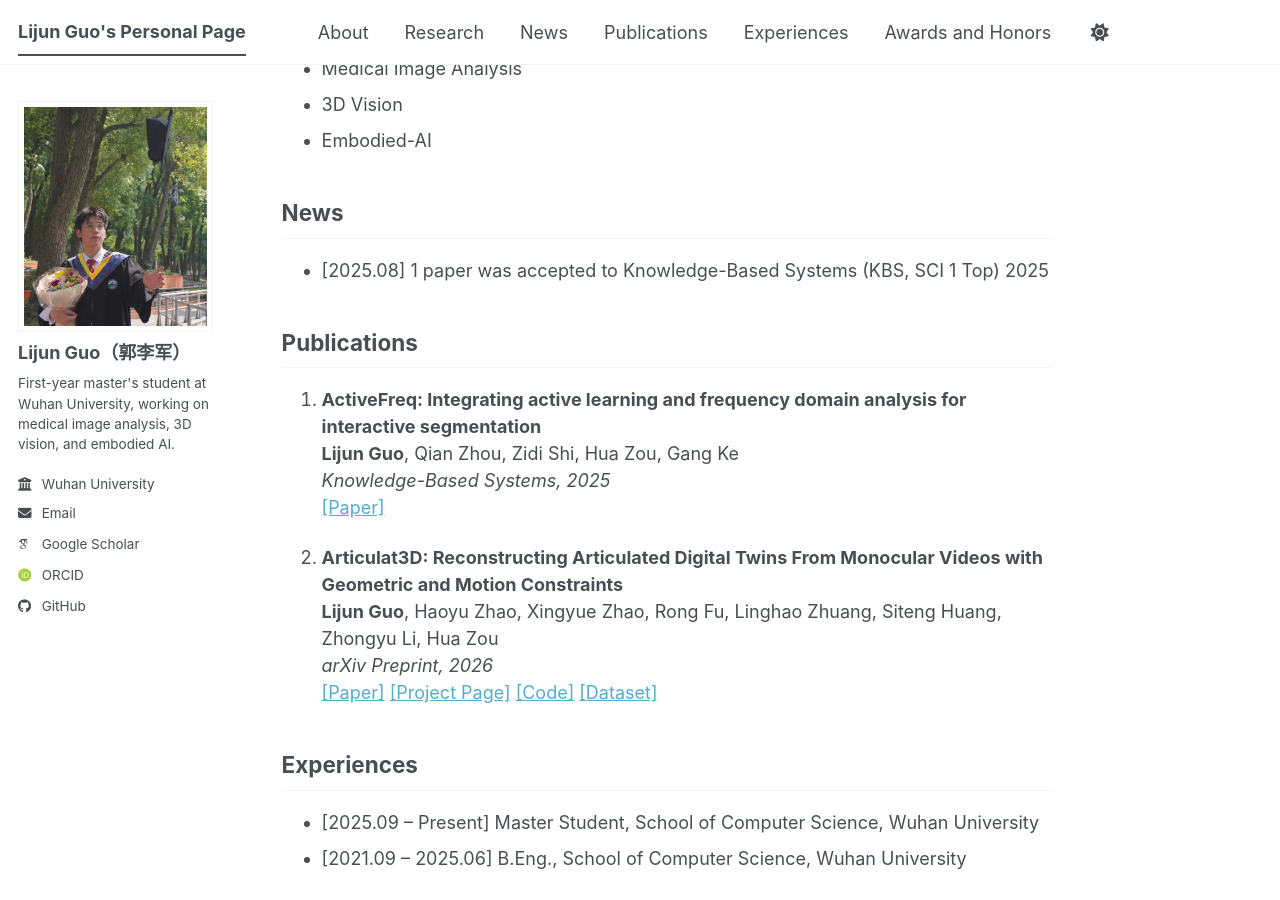
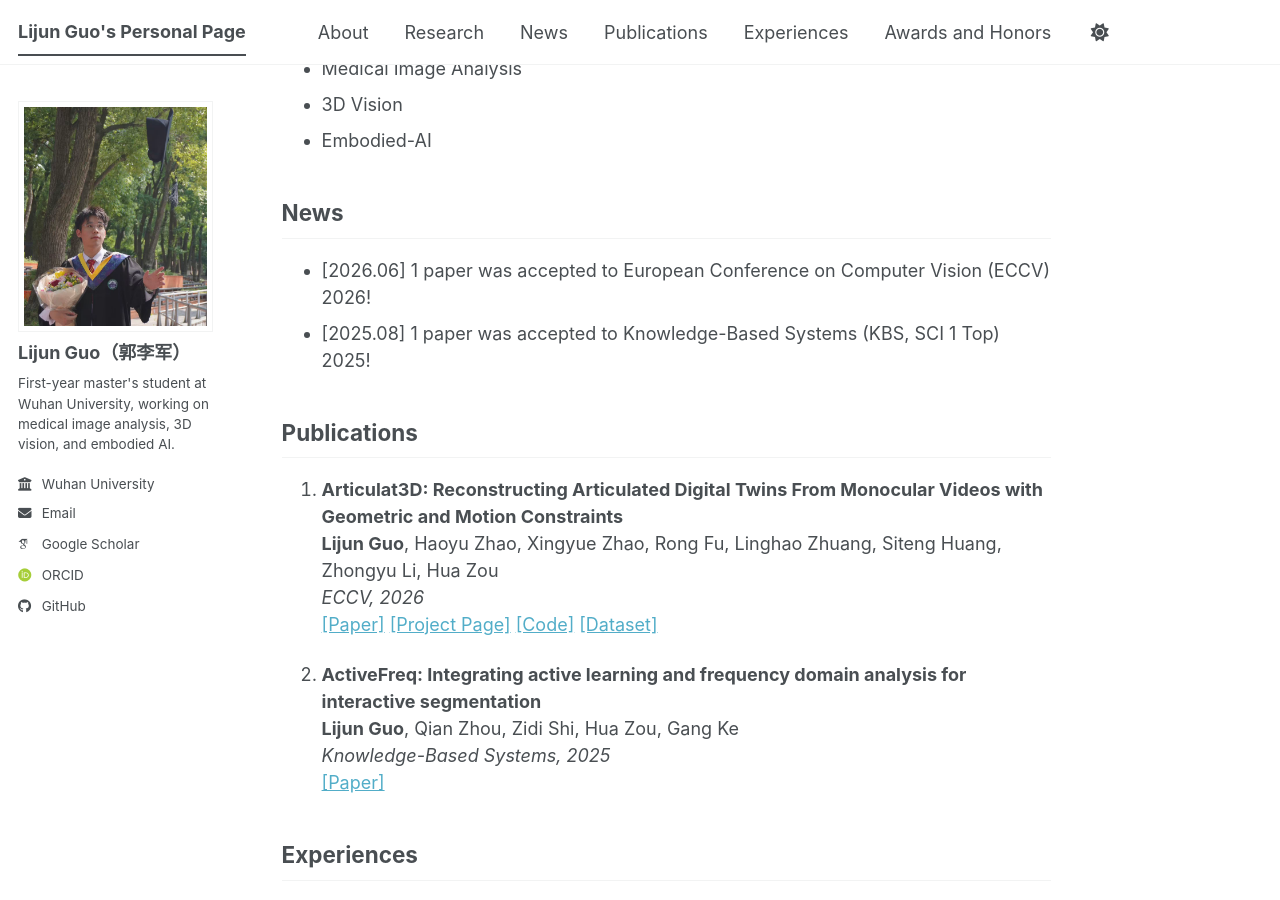
Before and after one commit to ShawnRicardo/ShawnRicardo.github.io, a Jekyll site: the page built from _pages/about.md, in a window 1280 px wide and 900 px high, scrolled down 597 px. Built offline with Jekyll 4.4.1, drawn with Linux system fonts in a browser that asks for light colours; some web fonts are replaced; a script bundle is joined from its source files by our own code; library files that are not in the unit come from our copies.

Commit message:
ECCV2026

```diff
--- a/_pages/about.md
+++ b/_pages/about.md
@@ -30,20 +30,21 @@ My current research interests include:
 
 ## <span id="news">News</span>
 
-- [2025.08] 1 paper was accepted to Knowledge-Based Systems (KBS, SCI 1 Top) 2025
+- [2026.06] 1 paper was accepted to European Conference on Computer Vision (ECCV) 2026!
+- [2025.08] 1 paper was accepted to Knowledge-Based Systems (KBS, SCI 1 Top) 2025!
 
 
 ## <span id="publications">Publications</span>
 
-1. **ActiveFreq: Integrating active learning and frequency domain analysis for interactive segmentation**
+1. **Articulat3D: Reconstructing Articulated Digital Twins From Monocular Videos with Geometric and Motion Constraints**
+    **Lijun Guo**, Haoyu Zhao, Xingyue Zhao, Rong Fu, Linghao Zhuang, Siteng Huang, Zhongyu Li, Hua Zou
+    *ECCV, 2026*
+    [[Paper]](https://arxiv.org/abs/2603.11606) [[Project Page]](https://maxwell-zhao.github.io/Articulat3D/) [[Code]](https://github.com/ShawnRicardo/Articulat3D) [[Dataset]](https://huggingface.co/datasets/ShawnRicardo/Articulat3D-Sim)
+
+2. **ActiveFreq: Integrating active learning and frequency domain analysis for interactive segmentation**
     **Lijun Guo**, Qian Zhou, Zidi Shi, Hua Zou, Gang Ke
     *Knowledge-Based Systems, 2025*
     [[Paper]](https://arxiv.org/abs/2603.11498)
-
-2. **Articulat3D: Reconstructing Articulated Digital Twins From Monocular Videos with Geometric and Motion Constraints**
-    **Lijun Guo**, Haoyu Zhao, Xingyue Zhao, Rong Fu, Linghao Zhuang, Siteng Huang, Zhongyu Li, Hua Zou
-    *arXiv Preprint, 2026*
-    [[Paper]](https://arxiv.org/abs/2603.11606) [[Project Page]](https://maxwell-zhao.github.io/Articulat3D/) [[Code]](https://github.com/ShawnRicardo/Articulat3D) [[Dataset]](https://huggingface.co/datasets/ShawnRicardo/Articulat3D-Sim)
 
 
 ## <span id="experiences">Experiences</span>
```
